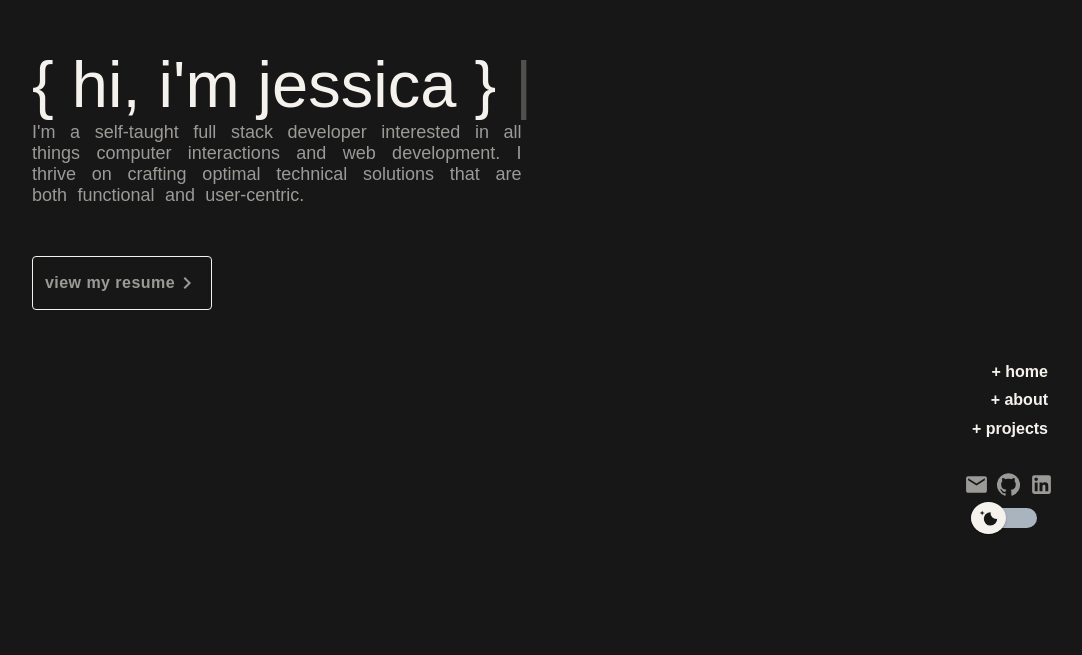
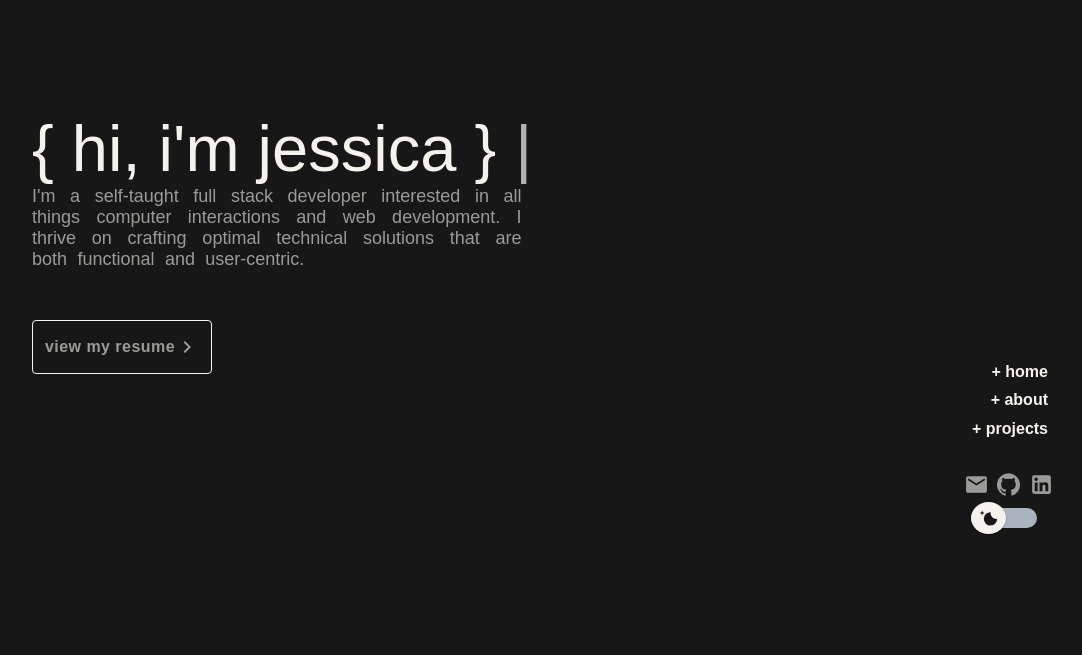
Before and after one commit to jsong73/jessica, a React (Create React App) app: page / in a window 1280 px wide. Shown: the part 145-800 px from the top of the page, without its empty margins (160-1242 px from the left). Built offline with nearby package versions, Linux system fonts and the light colour scheme; the HTML template or start-up script is replaced by a standard one; a web font is replaced by a local one.

Commit message:
fixed spacing between components

```diff
--- a/src/App.css
+++ b/src/App.css
@@ -14,9 +14,9 @@ body {
     display: flex;
     align-items: flex-start;
     flex-direction: column;
-    padding-top: 15%;
+    padding-top: 20%;
     padding-left: 15%;
-    min-height: 100vh;
+    min-height: 70vh;
 }
 
 .header-bio {
@@ -68,6 +68,7 @@ body {
     padding-left: 15%;
     padding-right: 25%;
     min-height: 60vh;
+    /* margin-top: -20%;  */
 }
 
 .about-title {
@@ -115,6 +116,7 @@ body {
 
 .skills li:hover{
     transform: translateY(-5px);
+    color: #F5F1ED;
 }
 
 .profile-img {
```
